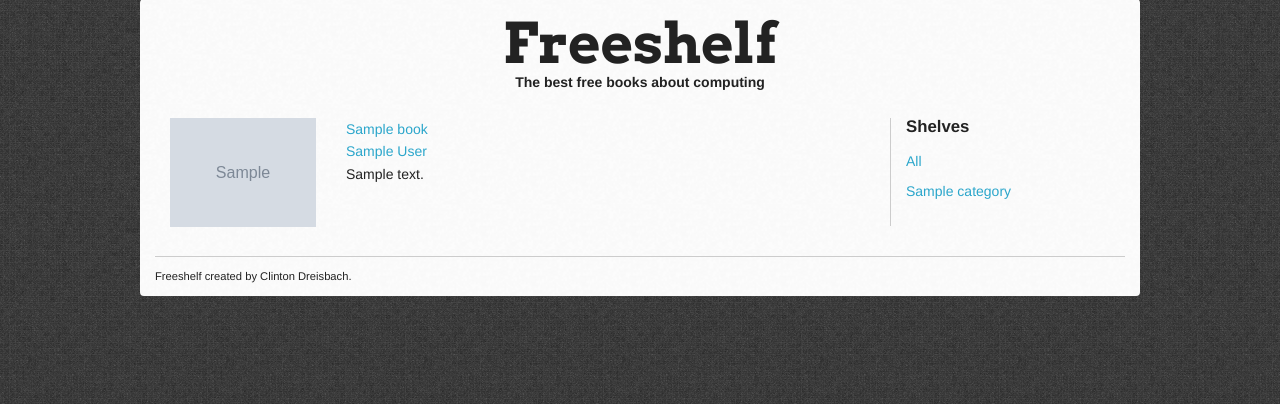
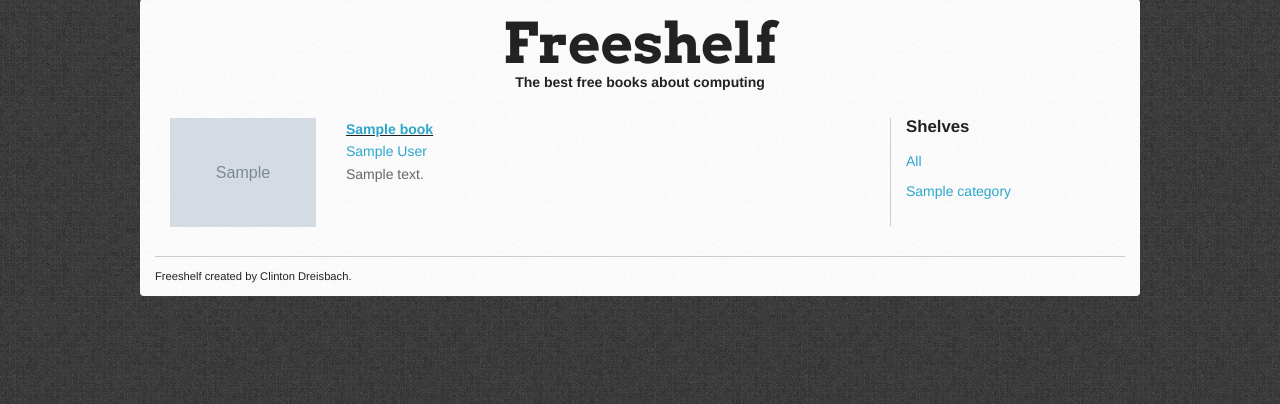
Before and after one commit to cnd-archive/freeshelf, a Django app: template templates/index.html in a window 1280 px wide. Shown: the part 31-435 px from the top of the page. Run offline with Django 3.2, Linux system fonts and the light colour scheme; the template is opened without the code that fills it: most values are stand-ins (such as "Sample title", 1, 10 or a date in 2020); grey boxes marked "Sample" are stand-in pictures; some libraries are stand-ins or nearby versions.

Commit message:
Update style

```diff
--- a/freeshelf/sass/app.scss
+++ b/freeshelf/sass/app.scss
@@ -55,6 +55,15 @@ body {
     }
 }
 
+.booklist {
+    .book-title {
+        font-weight: bold;
+        text-decoration: underline;
+    }
+    .book-author, .book-description {
+        color: #666;
+    }
+}
 
 // ----------------------------------------
 // Import specific parts of Foundation by commenting the import "foundation"
--- a/templates/booklist.html
+++ b/templates/booklist.html
@@ -14,7 +14,7 @@
     <div class="nine columns">
         {% block shelf %}
             {% if books %}
-                <ul class="block-grid two-up mobile">
+                <ul class="block-grid two-up mobile booklist">
                     {% block booklist %}
                         {% for book in books %}
                             <li>
@@ -22,15 +22,15 @@
                                     <img src="{{ book.thumbnail.url }}" />
                                 </div>
                                 <div class="six columns">
-                                    <div><a href="{{ book.book_url }}">{{ book }}</a></div>
-                                    <div>
+                                    <div class="book-title"><a href="{{ book.book_url }}">{{ book }}</a></div>
+                                    <div class="book-author">
                                         {% if book.author_url %}
                                         <a href="{{ book.author_url }}">{{ book.author }}</a>
                                         {% else %}
                                         {{ book.author }}
                                         {% endif %}
                                     </div>
-                                    <div>{{ book.description }}</div>
+                                    <div class="book-description">{{ book.description }}</div>
                                 </div>
                             </li>
                         {% endfor %}
```
Also changed, not shown: freeshelf/static/stylesheets/app.css.
